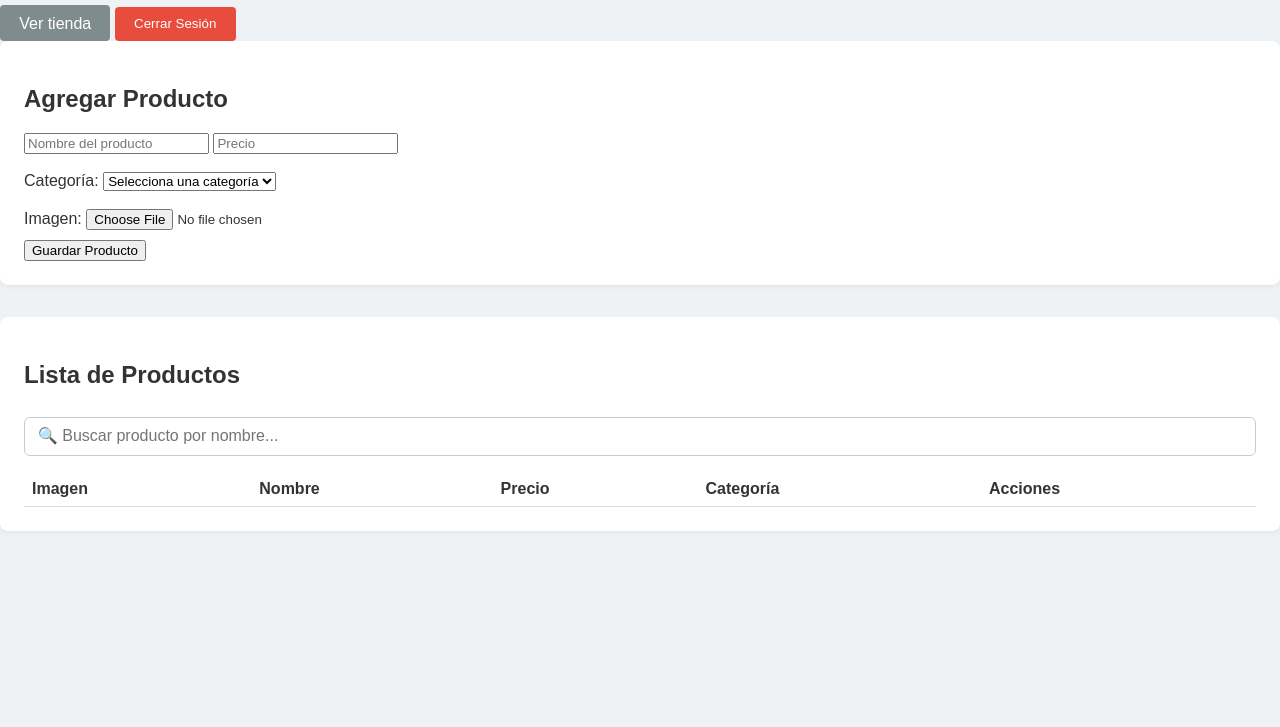
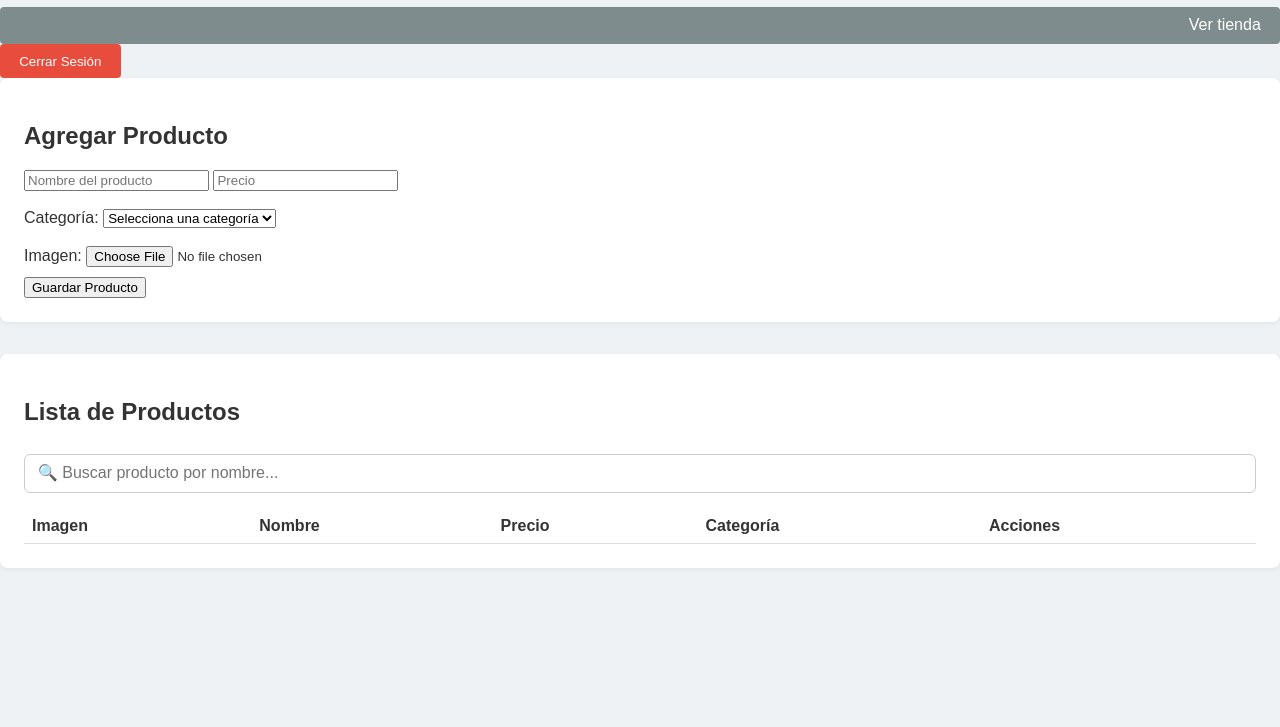
Before and after one commit to adrianrichard/Ventaweb, a website: page admin.html in a window 1280 px wide. Shown: the part 73-800 px from the top of the page. Drawn offline with Linux system fonts and the light colour scheme; no server answers.

Commit message:
boton a la derecha

```diff
--- a/public/css/style.css
+++ b/public/css/style.css
@@ -33,7 +33,7 @@
 
 /* Botones */
 .btn-primary { background: #3498db; color: white; border: none; padding: 0.6rem 1.2rem; border-radius: 4px; cursor: pointer; }
-.btn-secondary { background: #7f8c8d; color: white; border: none; padding: 0.6rem 1.2rem; border-radius: 4px; text-decoration: none; cursor: pointer; }
+.btn-secondary { background: #7f8c8d; color: white; border: none; padding: 0.6rem 1.2rem; border-radius: 4px; text-decoration: none; cursor: pointer; display: flex; justify-content: flex-end;}
 .btn-danger { background: #e74c3c; color: white; border: none; padding: 0.6rem 1.2rem; border-radius: 4px; cursor: pointer; }
 .btn-edit { background: #f39c12; color: white; border: none; padding: 0.3rem 0.6rem; border-radius: 3px; cursor: pointer; }
 .btn-delete { background: #e74c3c; color: white; border: none; padding: 0.3rem 0.6rem; border-radius: 3px; cursor: pointer; }
@@ -87,6 +87,7 @@
     object-fit: contain; /* Mantiene la proporción sin deformar */
     border-radius: 4px;
 }
+
 .precio {
     display: inline-block;
     background-color: #e0e0e0;
```
